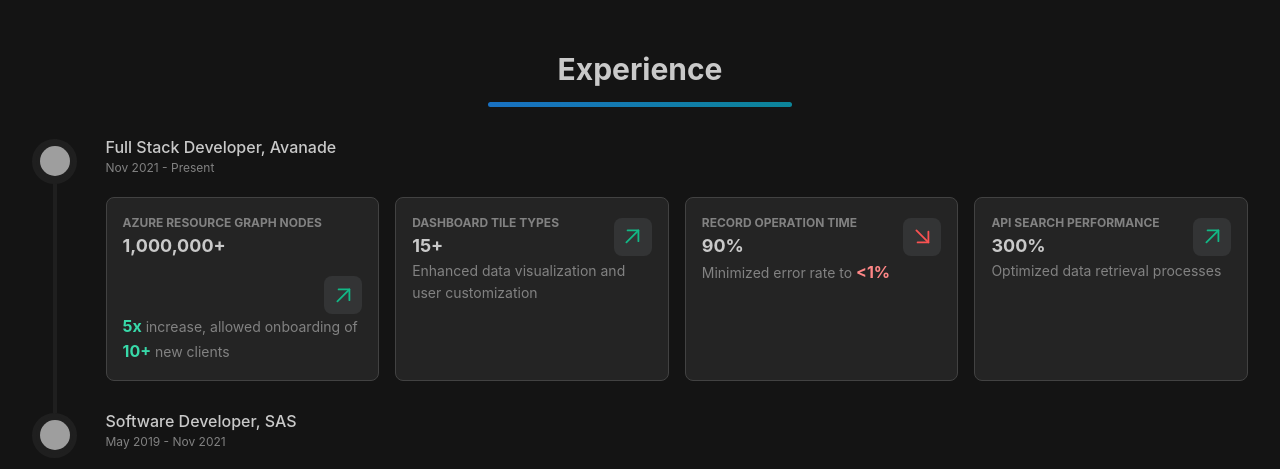
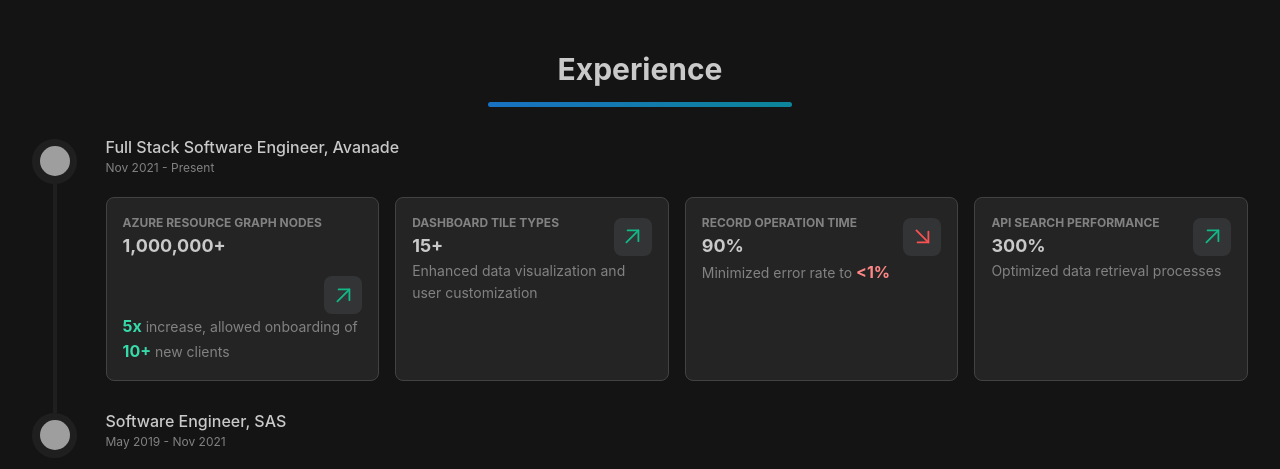
Before and after one commit to abachubhay255/akhil-bachubhay-portfolio, a React (Vite) app: page / in a window 1280 px wide. Shown: the part 2360-2829 px from the top of the page. Built offline with nearby package versions, Linux system fonts and the light colour scheme; grey boxes are pictures that could not be loaded.

Commit message:
Update Experience.tsx

```diff
--- a/src/Experience.tsx
+++ b/src/Experience.tsx
@@ -42,7 +42,7 @@ export function Experience() {
 
 const experienceData = [
   {
-    title: "Full Stack Developer, Avanade",
+    title: "Full Stack Software Engineer, Avanade",
     date: "Nov 2021 - Present",
     src: avanade,
     stats: [
@@ -90,7 +90,7 @@ const experienceData = [
     ],
   },
   {
-    title: "Software Developer, SAS",
+    title: "Software Engineer, SAS",
     date: "May 2019 - Nov 2021",
     src: sas,
     stats: [
```
